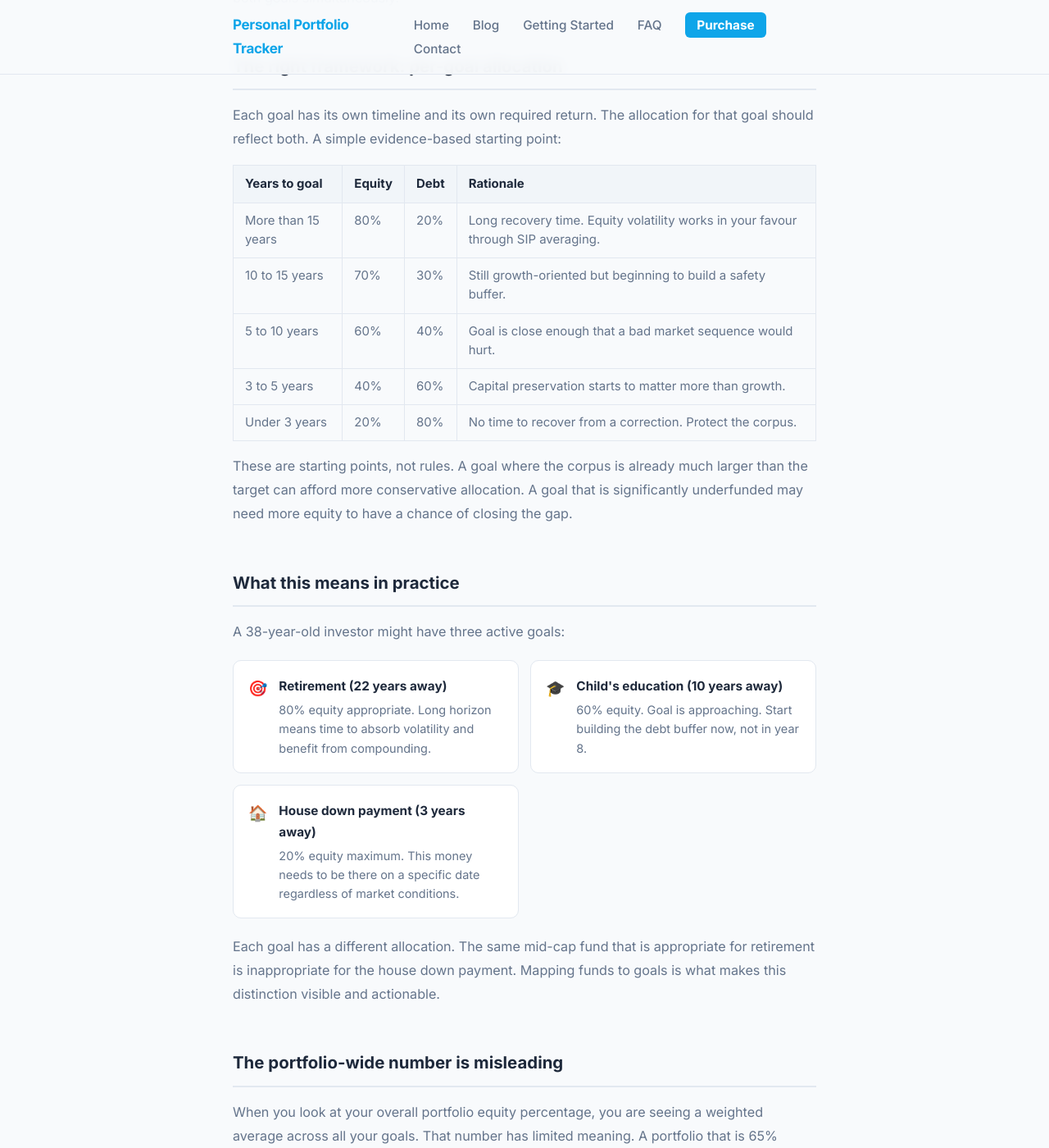
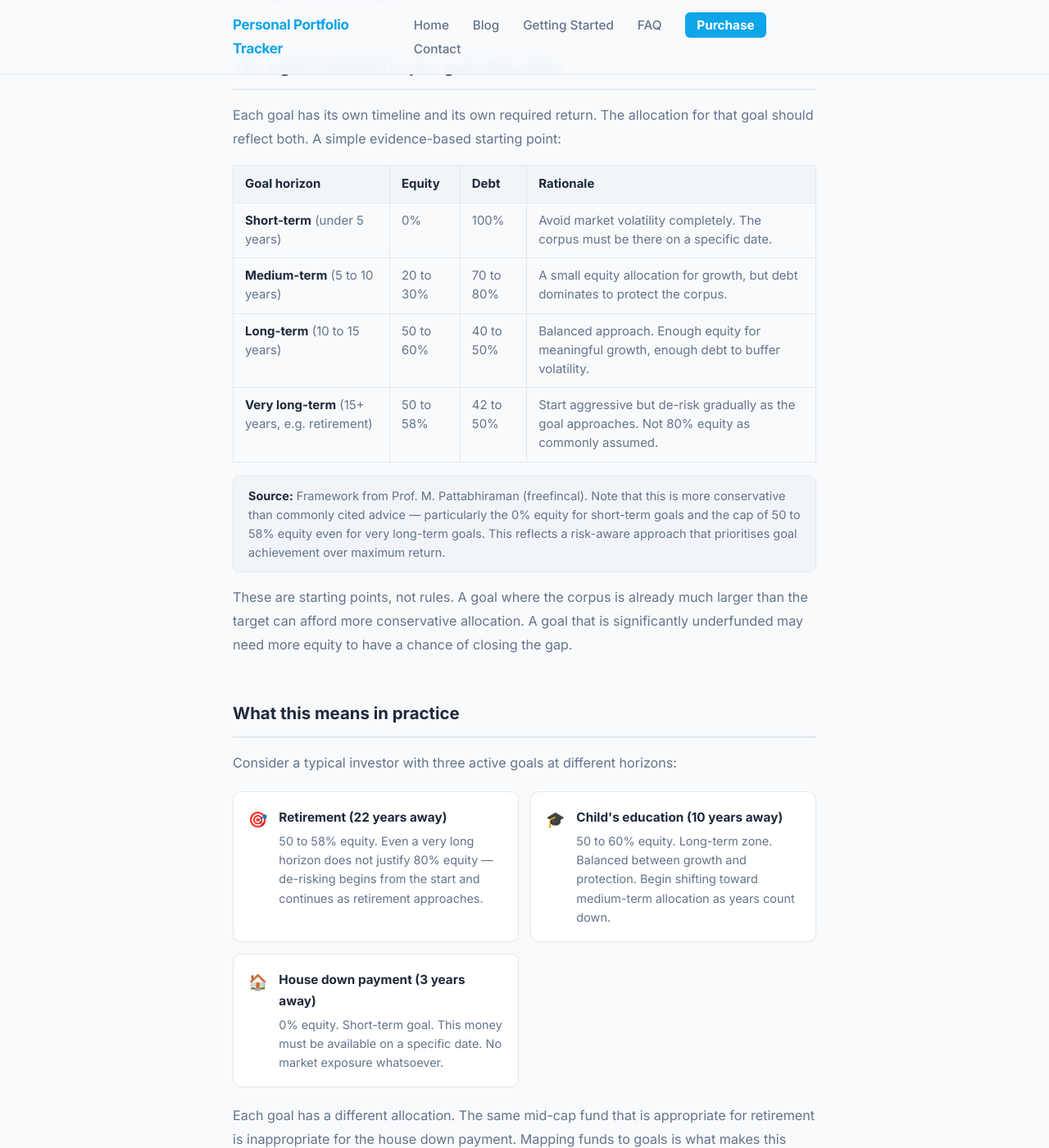
Before and after one commit to srikrishna2024/portfolio-tracker-blog, a Jekyll site: the page built from equity-debt-split/index.html, in a window 1280 px wide and 1400 px high, scrolled down 725 px. Shown: the whole window at 82% size. Built offline with Jekyll 4.4.1, drawn with Linux system fonts in a browser that asks for light colours.

Commit message:
update allocation table with Pattabhiraman framework; make example generic

```diff
--- a/equity-debt-split/index.html
+++ b/equity-debt-split/index.html
@@ -23,44 +23,47 @@ title: What Is the Right Equity-Debt Split for You?
 
     <table class="content-table">
       <thead>
-        <tr><th>Years to goal</th><th>Equity</th><th>Debt</th><th>Rationale</th></tr>
+        <tr><th>Goal horizon</th><th>Equity</th><th>Debt</th><th>Rationale</th></tr>
       </thead>
       <tbody>
-        <tr><td>More than 15 years</td><td>80%</td><td>20%</td><td>Long recovery time. Equity volatility works in your favour through SIP averaging.</td></tr>
-        <tr><td>10 to 15 years</td><td>70%</td><td>30%</td><td>Still growth-oriented but beginning to build a safety buffer.</td></tr>
-        <tr><td>5 to 10 years</td><td>60%</td><td>40%</td><td>Goal is close enough that a bad market sequence would hurt.</td></tr>
-        <tr><td>3 to 5 years</td><td>40%</td><td>60%</td><td>Capital preservation starts to matter more than growth.</td></tr>
-        <tr><td>Under 3 years</td><td>20%</td><td>80%</td><td>No time to recover from a correction. Protect the corpus.</td></tr>
+        <tr><td><strong>Short-term</strong> (under 5 years)</td><td>0%</td><td>100%</td><td>Avoid market volatility completely. The corpus must be there on a specific date.</td></tr>
+        <tr><td><strong>Medium-term</strong> (5 to 10 years)</td><td>20 to 30%</td><td>70 to 80%</td><td>A small equity allocation for growth, but debt dominates to protect the corpus.</td></tr>
+        <tr><td><strong>Long-term</strong> (10 to 15 years)</td><td>50 to 60%</td><td>40 to 50%</td><td>Balanced approach. Enough equity for meaningful growth, enough debt to buffer volatility.</td></tr>
+        <tr><td><strong>Very long-term</strong> (15+ years, e.g. retirement)</td><td>50 to 58%</td><td>42 to 50%</td><td>Start aggressive but de-risk gradually as the goal approaches. Not 80% equity as commonly assumed.</td></tr>
       </tbody>
     </table>
+
+    <div class="callout-box">
+      <strong>Source:</strong> Framework from Prof. M. Pattabhiraman (freefincal). Note that this is more conservative than commonly cited advice — particularly the 0% equity for short-term goals and the cap of 50 to 58% equity even for very long-term goals. This reflects a risk-aware approach that prioritises goal achievement over maximum return.
+    </div>
 
     <p>These are starting points, not rules. A goal where the corpus is already much larger than the target can afford more conservative allocation. A goal that is significantly underfunded may need more equity to have a chance of closing the gap.</p>
   </div>
 
   <div class="content-section">
     <h2>What this means in practice</h2>
-    <p>A 38-year-old investor might have three active goals:</p>
+    <p>Consider a typical investor with three active goals at different horizons:</p>
 
     <div class="gap-grid">
       <div class="gap-card gap-missing">
         <div class="gap-icon">🎯</div>
         <div>
           <strong>Retirement (22 years away)</strong>
-          <p>80% equity appropriate. Long horizon means time to absorb volatility and benefit from compounding.</p>
+          <p>50 to 58% equity. Even a very long horizon does not justify 80% equity — de-risking begins from the start and continues as retirement approaches.</p>
         </div>
       </div>
       <div class="gap-card gap-missing">
         <div class="gap-icon">🎓</div>
         <div>
           <strong>Child's education (10 years away)</strong>
-          <p>60% equity. Goal is approaching. Start building the debt buffer now, not in year 8.</p>
+          <p>50 to 60% equity. Long-term zone. Balanced between growth and protection. Begin shifting toward medium-term allocation as years count down.</p>
         </div>
       </div>
       <div class="gap-card gap-missing">
         <div class="gap-icon">🏠</div>
         <div>
           <strong>House down payment (3 years away)</strong>
-          <p>20% equity maximum. This money needs to be there on a specific date regardless of market conditions.</p>
+          <p>0% equity. Short-term goal. This money must be available on a specific date. No market exposure whatsoever.</p>
         </div>
       </div>
     </div>
```
